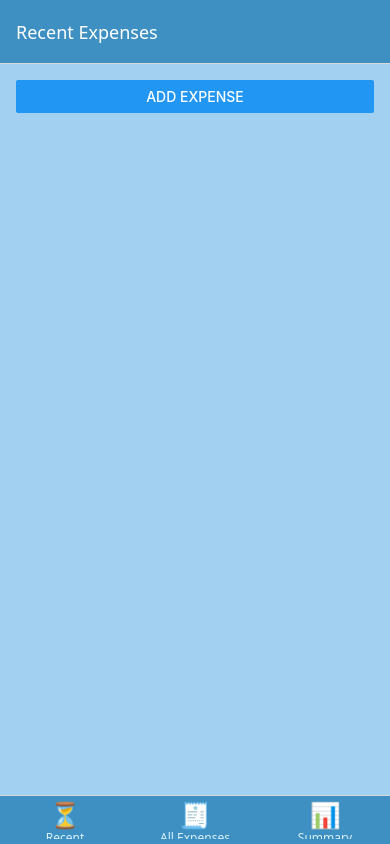
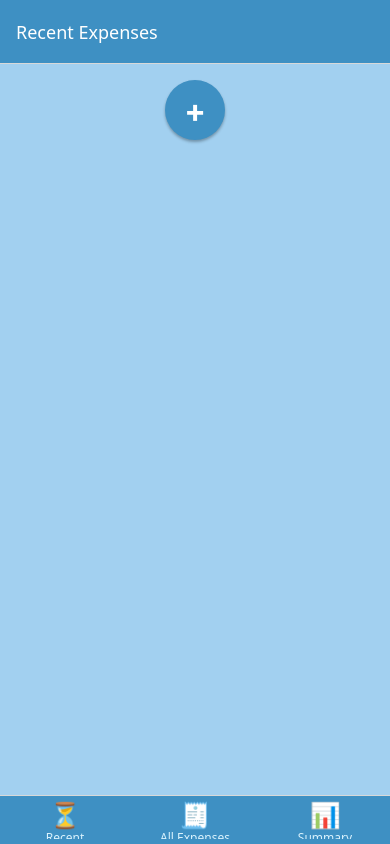
Before and after one commit to SerapisGod/FlexFunds, a React Native app: screen / in a window 390 px wide. Built offline with nearby package versions, Linux system fonts and the light colour scheme; no server answers.

Commit message:
Styling improvements

```diff
--- a/components/charts/piechartComp.js
+++ b/components/charts/piechartComp.js
@@ -3,6 +3,7 @@ import React from 'react';
 import { PieChart } from 'react-native-gifted-charts';
 import chroma from 'chroma-js';
 import { GlobalStyles } from '../../constants/styles';
+import { FlatList } from 'react-native';
 
 // This component will take expenses, categorize them,
 // then create a pie chart with different colors.
@@ -41,10 +42,17 @@ const PiechartComp = ({ expenses }) => {
         isAnimated={true}
         borderWidth={2}
         showValuesAsLabels={true}
+        radius={190}
+        innerCircleColor={GlobalStyles.colors.primary700}
+        centerLabelComponent={() => (
+          <Text style={styles.centerLabel}>Expenses</Text>
+        )}
       />
-      <View style={styles.legend}>
-        {chartData.map((item, index) => (
-          <View key={index} style={styles.legendItem}>
+      <FlatList
+        data={chartData}
+        keyExtractor={(item, index) => index.toString()}
+        renderItem={({ item }) => (
+          <View style={styles.legendItem}>
             <View
               style={{
                 width: 20,
@@ -55,8 +63,10 @@ const PiechartComp = ({ expenses }) => {
             />
             <Text style={styles.normalText}>{item.label}</Text>
           </View>
-        ))}
-      </View>
+        )}
+        numColumns={2} // Creates two columns
+        contentContainerStyle={styles.legend}
+      />
     </View>
   );
 };
@@ -74,22 +84,27 @@ const styles = StyleSheet.create({
     flexDirection: 'column',
   },
   legend: {
-    flexDirection: 'column',
-    flexWrap: 'wrap',
     marginTop: 20,
-    marginLeft: 10,
+    paddingBottom: 20,
+    justifyContent: 'space-between',
   },
   legendItem: {
     flexDirection: 'row',
     alignItems: 'center',
-    marginRight: 10,
-    marginBottom: 20,
+    marginBottom: 10,
+    width: (width / 2) - 30, // Ensures even spacing for two columns
   },
   normalText: {
     fontSize: 14,
     fontWeight: 'bold',
     color: GlobalStyles.colors.primary50,
   },
+  centerLabel: {
+    fontSize: 18,      // Adjust the font size as needed
+    fontWeight: 'bold',
+    color: 'white',  // Replace with your desired color (e.g., hex, rgb, or named color)
+    textAlign: 'center',
+  },
 });
 
 export default PiechartComp;
--- a/screens/AllExpenses.js
+++ b/screens/AllExpenses.js
@@ -1,15 +1,20 @@
 import React from 'react';
 import ExpensesOutput from '../components/ExpensesOutput.js/ExpenseOutput';
-import { Button, StyleSheet, View } from 'react-native';
+import { StyleSheet, View, TouchableOpacity, Text } from 'react-native';
 import { GlobalStyles } from '../constants/styles';
 
 function AllExpenses({ expenses, deleteExpense, navigation }) {
   return (
     <View style={styles.container}>
-      <Button
-        title="Add Expense"
+      {/* Big, Bold Plus Button */}
+      <TouchableOpacity
+        style={styles.plusButton}
         onPress={() => navigation.navigate("AddExpense")}
-      />
+      >
+        <Text style={styles.plusText}>+</Text>
+      </TouchableOpacity>
+
+      {/* Expenses Output */}
       <ExpensesOutput
         expenses={expenses}
         onDeleteExpense={deleteExpense}
@@ -27,4 +32,24 @@ const styles = StyleSheet.create({
     backgroundColor: GlobalStyles.colors.primary200,
     padding: 16,
   },
+  plusButton: {
+    width: 60,                // Size of the button
+    height: 60,
+    borderRadius: 30,         // Makes it circular
+    backgroundColor: GlobalStyles.colors.primary500, // Button color
+    justifyContent: 'center',
+    alignItems: 'center',
+    alignSelf: 'center',      // Center horizontally in the container
+    marginBottom: 16,         // Adds space below the button
+    elevation: 5,             // Shadow on Android
+    shadowColor: '#000',      // Shadow on iOS
+    shadowOffset: { width: 0, height: 2 },
+    shadowOpacity: 0.3,
+    shadowRadius: 3,
+  },
+  plusText: {
+    fontSize: 32,             // Large plus sign
+    fontWeight: 'bold',
+    color: '#fff',            // White color for the text
+  },
 });
--- a/screens/RecentExpenses.js
+++ b/screens/RecentExpenses.js
@@ -1,15 +1,20 @@
 import React from 'react';
-import { View, Button, StyleSheet } from 'react-native';
+import { View, StyleSheet, TouchableOpacity, Text } from 'react-native';
 import ExpensesOutput from '../components/ExpensesOutput.js/ExpenseOutput';
 import { GlobalStyles } from '../constants/styles';
 
 function RecentExpenses({ expenses, deleteExpense, navigation }) {
   return (
     <View style={styles.container}>
-      <Button
-        title="Add Expense"
+      {/* Big, Bold Circular Add Expense Button */}
+      <TouchableOpacity
+        style={styles.plusButton}
         onPress={() => navigation.navigate("AddExpense")}
-      />
+      >
+        <Text style={styles.plusText}>+</Text>
+      </TouchableOpacity>
+
+      {/* Expenses Output */}
       <ExpensesOutput
         expenses={expenses}
         onDeleteExpense={deleteExpense}
@@ -27,4 +32,24 @@ const styles = StyleSheet.create({
     backgroundColor: GlobalStyles.colors.primary200,
     padding: 16,
   },
+  plusButton: {
+    width: 60,                // Size of the button
+    height: 60,
+    borderRadius: 30,         // Circular shape
+    backgroundColor: GlobalStyles.colors.primary500, // Button color
+    justifyContent: 'center',
+    alignItems: 'center',
+    alignSelf: 'center',      // Center horizontally
+    marginBottom: 16,         // Space below the button
+    elevation: 5,             // Shadow on Android
+    shadowColor: '#000',      // Shadow for iOS
+    shadowOffset: { width: 0, height: 2 },
+    shadowOpacity: 0.3,
+    shadowRadius: 3,
+  },
+  plusText: {
+    fontSize: 32,             // Large plus sign
+    fontWeight: 'bold',
+    color: '#fff',            // White text color
+  },
 });
```
